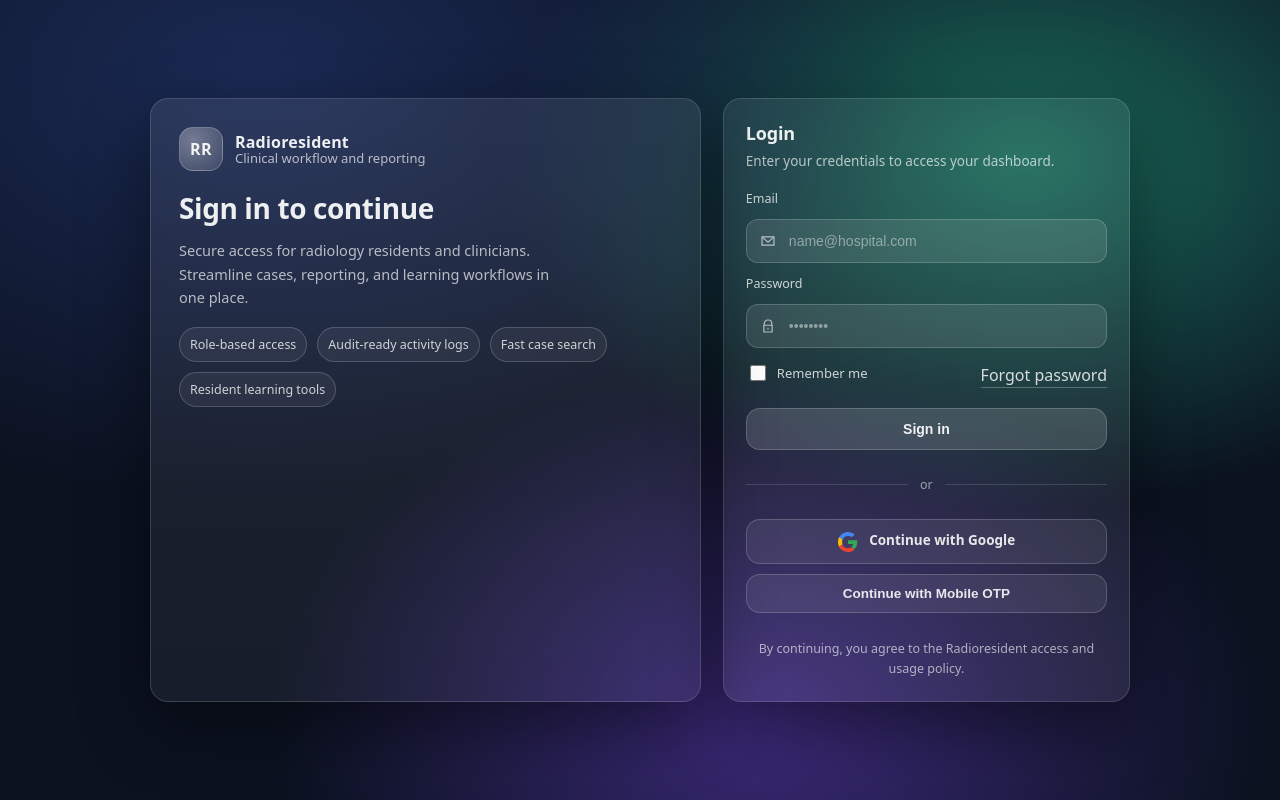
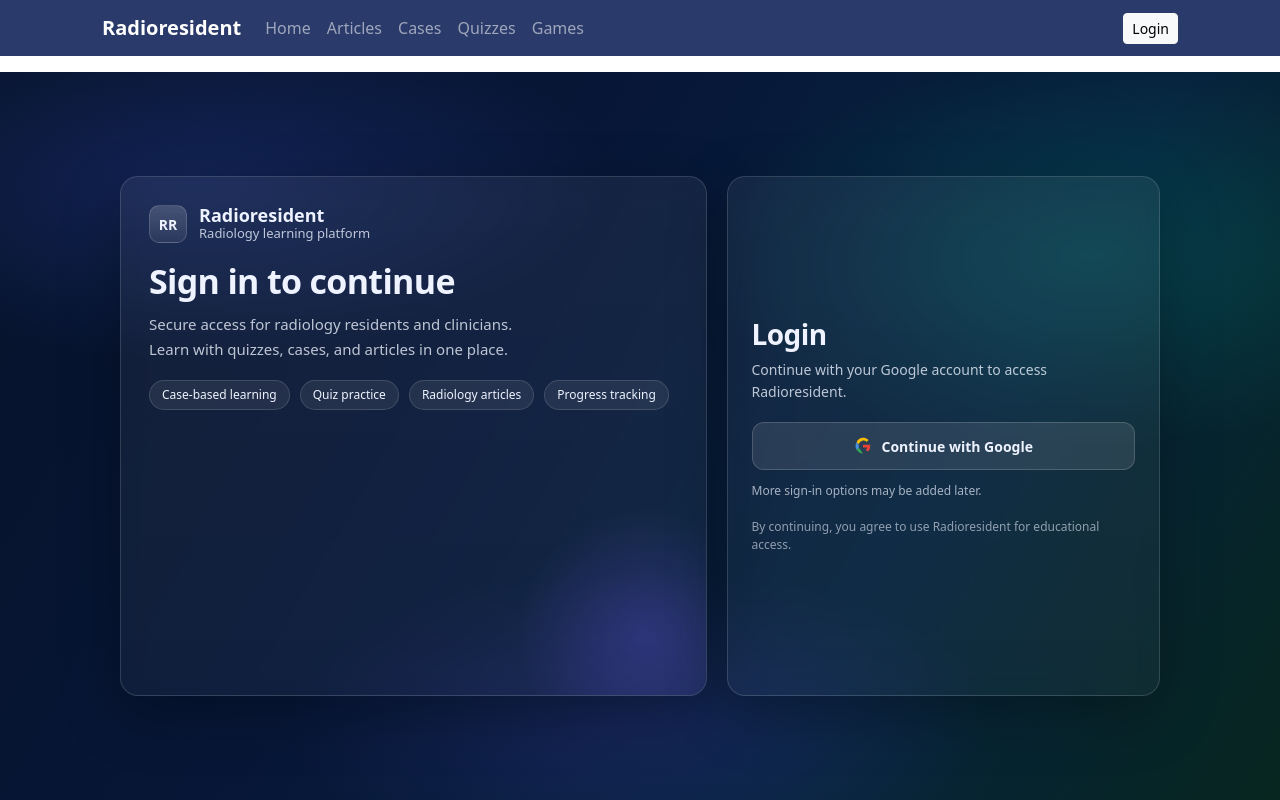
Before and after one commit to shashikantradiologist/radioresident-backend, a Flask app: page /login in a window 1280 px wide. Run offline with Flask 3, Linux system fonts and the light colour scheme.

Commit message:
refine Google-only login UI and auth redirect behavior

```diff
--- a/app/routes/auth.py
+++ b/app/routes/auth.py
@@ -1,11 +1,12 @@
 from flask import Blueprint, render_template, request, redirect, url_for, flash, current_app
 from werkzeug.security import check_password_hash
-from flask_login import login_user
+from flask_login import login_user, logout_user, login_required
 from flask_dance.contrib.google import google
-from flask_login import login_user, logout_user, login_required
+
 from app.models.user import db, User
 
 auth_bp = Blueprint("auth", __name__)
+
 
 # -------------------------
 # Email/Password Login
@@ -15,15 +16,21 @@ def login():
     if request.method == "GET":
         return render_template("auth/login.html")
 
-    # POST
     email = (request.form.get("email") or "").strip().lower()
     password = request.form.get("password") or ""
     remember = bool(request.form.get("remember"))
 
     user = User.query.filter_by(email=email).first()
 
-    # If user doesn't exist OR is a Google-only user (password_hash is None) OR wrong password
-    if (not user) or (not getattr(user, "password_hash", None)) or (not check_password_hash(user.password_hash, password)):
+    # Invalid if:
+    # - no user
+    # - Google-only user (no password_hash)
+    # - wrong password
+    if (
+        not user
+        or not getattr(user, "password_hash", None)
+        or not check_password_hash(user.password_hash, password)
+    ):
         flash("Invalid email or password", "error")
         return redirect(url_for("auth.login"))
 
@@ -31,80 +38,79 @@ def login():
     flash("Logged in!", "success")
     return redirect(url_for("public.home"))
 
+
 @auth_bp.route("/logout")
 @login_required
 def logout():
     logout_user()
     flash("Logged out.", "success")
     return redirect(url_for("public.home"))
+
+
 # -------------------------
 # Google OAuth Finalize Login (Flask-Dance)
 # -------------------------
 @auth_bp.route("/auth/after-login")
 def after_login():
-    # If token not present, start Google login
+    # If token not present, start Google login flow
     if not google.authorized:
         return redirect(url_for("google.login"))
 
+    # Fetch Google profile
     resp = google.get("/oauth2/v2/userinfo")
     if not resp.ok:
-        current_app.logger.warning("Google userinfo failed: %s %s", resp.status_code, resp.text)
+        current_app.logger.warning(
+            "Google userinfo failed: status=%s body=%s",
+            resp.status_code,
+            resp.text,
+        )
         flash("Failed to fetch Google profile.", "error")
         return redirect(url_for("auth.login"))
 
     info = resp.json()
     email = (info.get("email") or "").strip().lower()
     full_name = (info.get("name") or "").strip() or email
-    google_id = info.get("id") or info.get("sub")
+    google_id = info.get("id") or info.get("sub")  # endpoint-dependent
     avatar_url = info.get("picture")
-    info = resp.json() # depends on endpoint
 
     if not email:
         flash("Google account missing email.", "error")
         return redirect(url_for("auth.login"))
 
     try:
+        # 1) Prefer Google subject ID if model supports it
         user = None
-
-        # Prefer google_sub match if your model supports it
         if google_id and hasattr(User, "google_sub"):
             user = User.query.filter_by(google_sub=google_id).first()
 
-        # Fallback to email
+        # 2) Fallback to email
         if not user:
             user = User.query.filter_by(email=email).first()
 
-        if not user:
-            user = User(full_name=full_name, email=email)
-
-        if google_id:
-            user.google_sub = google_id
-
-        if avatar_url:
-            user.avatar_url = avatar_url
-
-        db.session.add(user)
-
-        if hasattr(user, "google_sub") and google_id:
-                user.google_sub = google_id
-
-        if hasattr(user, "auth_provider"):
-                user.auth_provider = "google"
-
-                db.session.add(user)
-        else:
-            # Keep profile updated
+        # 3) Create if not exists
+        is_new_user = user is None
+        if is_new_user:
+            # Only pass fields that definitely exist in constructor
+            user = User(email=email)
             if hasattr(user, "full_name"):
                 user.full_name = full_name
 
-            if hasattr(user, "google_sub") and google_id and not getattr(user, "google_sub", None):
-                user.google_sub = google_id
+        # 4) Keep user profile updated safely
+        if hasattr(user, "full_name") and full_name:
+            user.full_name = full_name
 
-            if hasattr(user, "auth_provider") and not getattr(user, "auth_provider", None):
-                user.auth_provider = "google"
-            if avatar_url:
-                user.avatar_url = avatar_url
-                db.session.commit()
+        if hasattr(user, "google_sub") and google_id:
+            user.google_sub = google_id
+
+        if hasattr(user, "avatar_url") and avatar_url:
+            user.avatar_url = avatar_url
+
+        if hasattr(user, "auth_provider"):
+            user.auth_provider = "google"
+
+        # 5) Persist once
+        db.session.add(user)
+        db.session.commit()
 
     except Exception:
         db.session.rollback()
@@ -112,6 +118,7 @@ def after_login():
         flash("Could not login with Google. Please try again.", "error")
         return redirect(url_for("auth.login"))
 
+    # 6) Login after successful commit
     login_user(user)
     flash("Logged in with Google!", "success")
     return redirect(url_for("public.home"))
--- a/app/templates/auth/login.html
+++ b/app/templates/auth/login.html
@@ -1,402 +1,365 @@
-<!doctype html>
-<html lang="en">
-<head>
-  <meta charset="utf-8" />
-  <meta name="viewport" content="width=device-width, initial-scale=1" />
-  <title>Radioresident — Login</title>
+{% extends "layout.html" %}
+{% block title %}Radioresident — Login{% endblock %}
 
+{% block content %}
 <style>
-    :root{
-      --bg: #0b1220;
+  :root {
+    --bg-1: #06122a;
+    --bg-2: #0d1f46;
+    --bg-3: #0d6b63;
     --card: rgba(255, 255, 255, 0.08);
-      --card-border: rgba(255, 255, 255, 0.14);
-      --text: rgba(255,255,255,0.92);
-      --muted: rgba(255,255,255,0.68);
-      --danger: #ff6b6b;
-      --focus: rgba(255,255,255,0.25);
-      --input: rgba(255,255,255,0.10);
-      --input-border: rgba(255,255,255,0.18);
-      --shadow: 0 24px 70px rgba(0,0,0,0.45);
-      --radius: 18px;
-      --radius-sm: 12px;
-      --pad: 22px;
-      --maxw: 420px;
+    --card-2: rgba(255, 255, 255, 0.06);
+    --border: rgba(255, 255, 255, 0.14);
+    --text: #eef3ff;
+    --muted: rgba(238, 243, 255, 0.78);
+    --chip: rgba(255, 255, 255, 0.07);
+    --btn: rgba(255, 255, 255, 0.10);
+    --btn-hover: rgba(255, 255, 255, 0.16);
+    --shadow: 0 18px 60px rgba(0, 0, 0, 0.28);
+    --radius-lg: 18px;
+    --radius-md: 12px;
+    --radius-pill: 999px;
   }
 
-    *{ box-sizing: border-box; }
-    html, body { height: 100%; }
-    body{
-      margin: 0;
-      font-family: ui-sans-serif, system-ui, -apple-system, Segoe UI, Roboto, Arial, "Noto Sans", "Helvetica Neue", sans-serif;
-      color: var(--text);
-      background: radial-gradient(1100px 700px at 20% 10%, #1b2a55 0%, rgba(27,42,85,0) 60%),
-                  radial-gradient(900px 600px at 80% 20%, #1a6a5a 0%, rgba(26,106,90,0) 58%),
-                  radial-gradient(900px 650px at 60% 90%, #3c2a7a 0%, rgba(60,42,122,0) 55%),
-                  var(--bg);
+  .auth-page {
+    min-height: calc(100vh - 72px);
     display: grid;
     place-items: center;
-      padding: 28px 18px;
+    padding: 32px 16px;
+    background:
+      radial-gradient(700px 300px at 15% 15%, rgba(73, 106, 255, 0.18), transparent 60%),
+      radial-gradient(650px 320px at 85% 25%, rgba(4, 210, 168, 0.16), transparent 60%),
+      radial-gradient(600px 260px at 50% 90%, rgba(112, 78, 255, 0.14), transparent 60%),
+      linear-gradient(120deg, var(--bg-1) 0%, #071738 40%, #06233d 70%, #07261f 100%);
   }
 
-    .wrap{
+  .auth-shell {
     width: 100%;
-      max-width: 980px;
+    max-width: 1040px;
     display: grid;
-      gap: 22px;
     grid-template-columns: 1.15fr 0.85fr;
+    gap: 20px;
     align-items: stretch;
   }
 
-    .brand-panel{
-      border: 1px solid var(--card-border);
-      background: linear-gradient(180deg, rgba(255,255,255,0.08), rgba(255,255,255,0.05));
-      border-radius: var(--radius);
+  .glass-card {
+    border-radius: var(--radius-lg);
+    border: 1px solid var(--border);
+    background: linear-gradient(180deg, rgba(255,255,255,0.06), rgba(255,255,255,0.04));
+    backdrop-filter: blur(10px);
+    -webkit-backdrop-filter: blur(10px);
     box-shadow: var(--shadow);
-      padding: 28px;
-      overflow: hidden;
-      position: relative;
+    color: var(--text);
   }
 
-    .brand-top{
+  .brand-panel {
+    min-height: 520px;
+    padding: 28px;
+    position: relative;
+    overflow: hidden;
+  }
+
+  .brand-panel::after {
+    content: "";
+    position: absolute;
+    width: 260px;
+    height: 260px;
+    right: -70px;
+    bottom: -70px;
+    border-radius: 50%;
+    background: radial-gradient(circle, rgba(115, 88, 255, 0.25), transparent 70%);
+    pointer-events: none;
+  }
+
+  .brand-row {
     display: flex;
     align-items: center;
     gap: 12px;
-      margin-bottom: 18px;
+    margin-bottom: 20px;
   }
 
-    .logo{
-      width: 44px;
-      height: 44px;
-      border-radius: 14px;
-      border: 1px solid rgba(255,255,255,0.22);
-      background: radial-gradient(circle at 30% 30%, rgba(255,255,255,0.35), rgba(255,255,255,0.10));
+  .brand-badge {
+    width: 38px;
+    height: 38px;
+    border-radius: 10px;
     display: grid;
     place-items: center;
-      letter-spacing: 0.4px;
     font-weight: 700;
+    font-size: 14px;
+    background: linear-gradient(180deg, rgba(255,255,255,0.18), rgba(255,255,255,0.07));
+    border: 1px solid rgba(255,255,255,0.15);
   }
 
-    .brand-title{
-      display: flex;
-      flex-direction: column;
-      line-height: 1.15;
-    }
-    .brand-title strong{ font-size: 16px; letter-spacing: 0.2px; }
-    .brand-title span{ font-size: 13px; color: var(--muted); }
-
-    .headline{
-      margin: 18px 0 12px;
-      font-size: 28px;
-      letter-spacing: -0.4px;
-    }
-    .subhead{
-      margin: 0;
-      color: var(--muted);
-      font-size: 14.5px;
-      line-height: 1.6;
-      max-width: 46ch;
+  .brand-name {
+    font-weight: 700;
+    font-size: 18px;
+    line-height: 1.1;
   }
 
-    .pill-row{
+  .brand-sub {
+    font-size: 13px;
+    color: var(--muted);
+    line-height: 1.2;
+  }
+
+  .brand-title {
+    font-size: 34px;
+    line-height: 1.1;
+    font-weight: 700;
+    margin: 0 0 12px 0;
+    letter-spacing: -0.02em;
+  }
+
+  .brand-copy {
+    margin: 0;
+    max-width: 46ch;
+    font-size: 15px;
+    line-height: 1.65;
+    color: var(--muted);
+  }
+
+  .chip-wrap {
     margin-top: 18px;
     display: flex;
     flex-wrap: wrap;
     gap: 10px;
   }
-    .pill{
-      font-size: 12.5px;
-      color: rgba(255,255,255,0.78);
-      border: 1px solid rgba(255,255,255,0.18);
-      background: rgba(255,255,255,0.06);
-      padding: 8px 10px;
-      border-radius: 999px;
+
+  .chip {
+    font-size: 12px;
+    color: var(--text);
+    border: 1px solid rgba(255,255,255,0.14);
+    background: var(--chip);
+    padding: 8px 12px;
+    border-radius: var(--radius-pill);
+    line-height: 1;
     white-space: nowrap;
   }
 
-    .card{
-      border: 1px solid var(--card-border);
-      background: rgba(255,255,255,0.07);
-      border-radius: var(--radius);
-      box-shadow: var(--shadow);
-      padding: 22px;
+  .login-card {
+    min-height: 520px;
+    padding: 24px;
+    display: flex;
+    align-items: center;
   }
 
-    .card h2{
-      margin: 0 0 6px;
-      font-size: 18px;
-      letter-spacing: -0.2px;
+  .login-inner {
+    width: 100%;
   }
-    .card p{
-      margin: 0 0 18px;
+
+  .login-title {
+    margin: 0;
+    font-size: 28px;
+    font-weight: 700;
+    color: var(--text);
+    letter-spacing: -0.02em;
+  }
+
+  .login-subtitle {
+    margin: 8px 0 20px 0;
+    font-size: 14px;
+    line-height: 1.55;
     color: var(--muted);
-      font-size: 13.5px;
+  }
+
+  .google-btn {
+    width: 100%;
+    height: 48px;
+    border-radius: 12px;
+    border: 1px solid rgba(255,255,255,0.16);
+    background: var(--btn);
+    color: var(--text);
+    text-decoration: none;
+    display: inline-flex;
+    align-items: center;
+    justify-content: center;
+    gap: 10px;
+    font-weight: 600;
+    font-size: 14px;
+    transition: background 0.18s ease, transform 0.08s ease, border-color 0.18s ease;
+  }
+
+  .google-btn:hover {
+    background: var(--btn-hover);
+    border-color: rgba(255,255,255,0.22);
+    color: var(--text);
+    text-decoration: none;
+  }
+
+  .google-btn:active {
+    transform: translateY(1px);
+  }
+
+  .google-icon {
+    width: 18px;
+    height: 18px;
+    display: inline-block;
+  }
+
+  .helper-note {
+    margin-top: 12px;
+    font-size: 12px;
+    color: rgba(238, 243, 255, 0.68);
+  }
+
+  .tiny-footer {
+    margin-top: 18px;
+    font-size: 12px;
+    color: rgba(238, 243, 255, 0.58);
+    line-height: 1.5;
+  }
+
+  .auth-alert {
+    border-radius: 10px;
+    border: 1px solid rgba(255, 120, 120, 0.25);
+    background: rgba(255, 80, 80, 0.10);
+    color: #ffd5d5;
+    padding: 10px 12px;
+    font-size: 13px;
+    margin-bottom: 14px;
+  }
+
+  @media (max-width: 767px) {
+    .auth-page {
+      min-height: calc(100vh - 64px);
+      padding: 14px;
+    }
+
+    .auth-shell {
+      grid-template-columns: 1fr;
+      gap: 14px;
+      max-width: 560px;
+    }
+
+    .brand-panel {
+      min-height: 240px;
+      padding: 16px;
+    }
+
+    .brand-row {
+      margin-bottom: 14px;
+    }
+
+    .brand-badge {
+      width: 34px;
+      height: 34px;
+      border-radius: 9px;
+      font-size: 13px;
+    }
+
+    .brand-name {
+      font-size: 16px;
+    }
+
+    .brand-sub {
+      font-size: 12px;
+    }
+
+    .brand-title {
+      font-size: 26px;
+      margin-bottom: 8px;
+    }
+
+    .brand-copy {
+      font-size: 14px;
       line-height: 1.55;
     }
 
-    .flash{
-      border: 1px solid rgba(255,255,255,0.18);
-      background: rgba(255,255,255,0.06);
-      border-radius: 14px;
-      padding: 10px 12px;
-      margin-bottom: 14px;
-      font-size: 13px;
-      color: rgba(255,255,255,0.80);
-    }
-    .flash.error{
-      border-color: rgba(255,107,107,0.35);
-      background: rgba(255,107,107,0.10);
-      color: rgba(255,255,255,0.92);
-    }
-    .flash.success{
-      border-color: rgba(110,231,183,0.35);
-      background: rgba(110,231,183,0.10);
+    .chip-wrap {
+      margin-top: 12px;
+      gap: 8px;
     }
 
-    form{ display: grid; gap: 12px; }
-
-    label{
-      font-size: 12.5px;
-      color: rgba(255,255,255,0.78);
-      display: block;
-      margin-bottom: 6px;
+    .chip {
+      font-size: 11px;
+      padding: 7px 10px;
     }
 
-    .field{
-      display: grid;
-      gap: 6px;
+    .login-card {
+      min-height: auto;
+      padding: 16px;
     }
 
-    .control{
-      display: flex;
-      align-items: center;
-      gap: 10px;
-      border: 1px solid var(--input-border);
-      background: var(--input);
-      border-radius: var(--radius-sm);
-      padding: 12px 12px;
-      transition: border-color 160ms ease, box-shadow 160ms ease, background 160ms ease;
-    }
-    .control:focus-within{
-      border-color: rgba(255,255,255,0.28);
-      box-shadow: 0 0 0 4px rgba(255,255,255,0.08);
-      background: rgba(255,255,255,0.12);
+    .login-title {
+      font-size: 22px;
     }
 
-    .icon{
-      width: 18px;
-      height: 18px;
-      opacity: 0.75;
-      flex: 0 0 auto;
+    .login-subtitle {
+      margin-top: 8px;
+      margin-bottom: 16px;
+      font-size: 13px;
     }
 
-    input{
-      width: 100%;
-      border: 0;
-      outline: none;
-      background: transparent;
-      color: var(--text);
-      font-size: 14px;
+    .google-btn {
+      height: 46px;
     }
-    input::placeholder{ color: rgba(255,255,255,0.45); }
-
-    .row{
-      display: flex;
-      align-items: center;
-      justify-content: space-between;
-      gap: 12px;
-      margin-top: 2px;
-    }
-
-    .checkbox{
-      display: inline-flex;
-      align-items: center;
-      gap: 8px;
-      font-size: 13px;
-      color: rgba(255,255,255,0.78);
-      user-select: none;
-    }
-    .checkbox input{
-      width: 16px;
-      height: 16px;
-      accent-color: rgba(255,255,255,0.85);
-    }
-
-    a{
-      color: rgba(255,255,255,0.82);
-      text-decoration: none;
-      border-bottom: 1px solid rgba(255,255,255,0.26);
-      padding-bottom: 1px;
-    }
-    a:hover{ border-bottom-color: rgba(255,255,255,0.55); }
-
-    .btn{
-      margin-top: 6px;
-      width: 100%;
-      border: 1px solid rgba(255,255,255,0.18);
-      background: rgba(255,255,255,0.14);
-      color: var(--text);
-      font-weight: 600;
-      font-size: 14px;
-      padding: 12px 14px;
-      border-radius: 14px;
-      cursor: pointer;
-      transition: transform 120ms ease, background 160ms ease, border-color 160ms ease;
-    }
-    .btn:hover{
-      background: rgba(255,255,255,0.18);
-      border-color: rgba(255,255,255,0.24);
-    }
-    .btn:active{ transform: translateY(1px); }
-
-    .divider{
-      display: grid;
-      grid-template-columns: 1fr auto 1fr;
-      align-items: center;
-      gap: 12px;
-      margin: 14px 0;
-      color: rgba(255,255,255,0.55);
-      font-size: 12.5px;
-    }
-    .divider:before, .divider:after{
-      content: "";
-      height: 1px;
-      background: rgba(255,255,255,0.14);
-    }
-
-    .oauth{
-      display: grid;
-      gap: 10px;
-    }
-    .btn-secondary{
-      width: 100%;
-      border: 1px solid rgba(255,255,255,0.18);
-      background: rgba(255,255,255,0.08);
-      color: rgba(255,255,255,0.88);
-      font-weight: 600;
-      font-size: 13.5px;
-      padding: 11px 14px;
-      border-radius: 14px;
-      cursor: pointer;
-    }
-    .btn-secondary:hover{
-      background: rgba(255,255,255,0.12);
-    }
-
-    .footer{
-      margin-top: 14px;
-      font-size: 12.5px;
-      color: rgba(255,255,255,0.62);
-      line-height: 1.6;
-      text-align: center;
-    }
-
-    /* Responsive */
-    @media (max-width: 900px){
-      .wrap{ grid-template-columns: 1fr; max-width: var(--maxw); }
-      .brand-panel{ order: 2; }
-      .card{ order: 1; }
-      .headline{ font-size: 26px; }
   }
 </style>
-</head>
 
-<body>
-  <main class="wrap">
-
-    <!-- Brand / Info panel -->
-    <section class="brand-panel" aria-label="Radioresident information">
-      <div class="brand-top">
-        <div class="logo">RR</div>
-        <div class="brand-title">
-          <strong>Radioresident</strong>
-          <span>Clinical workflow and reporting</span>
+<div class="auth-page">
+  <div class="auth-shell">
+    <!-- Left Branding Panel -->
+    <section class="glass-card brand-panel">
+      <div class="brand-row">
+        <div class="brand-badge">RR</div>
+        <div>
+          <div class="brand-name">Radioresident</div>
+          <div class="brand-sub">Radiology learning platform</div>
         </div>
       </div>
 
-      <h1 class="headline">Sign in to continue</h1>
-      <p class="subhead">
-        Secure access for radiology residents and clinicians. Streamline cases, reporting,
-        and learning workflows in one place.
+      <h1 class="brand-title">Sign in to continue</h1>
+      <p class="brand-copy">
+        Secure access for radiology residents and clinicians. Learn with quizzes,
+        cases, and articles in one place.
       </p>
 
-      <div class="pill-row" aria-label="Highlights">
-        <div class="pill">Role-based access</div>
-        <div class="pill">Audit-ready activity logs</div>
-        <div class="pill">Fast case search</div>
-        <div class="pill">Resident learning tools</div>
+      <div class="chip-wrap">
+        <span class="chip">Case-based learning</span>
+        <span class="chip">Quiz practice</span>
+        <span class="chip">Radiology articles</span>
+        <span class="chip">Progress tracking</span>
       </div>
     </section>
 
-    <!-- Login card -->
-    <section class="card" aria-label="Login form">
-      <h2>Login</h2>
-      <p>Enter your credentials to access your dashboard.</p>
+    <!-- Right Login Card -->
+    <section class="glass-card login-card">
+      <div class="login-inner">
+        <h2 class="login-title">Login</h2>
+        <p class="login-subtitle">
+          Continue with your Google account to access Radioresident.
+        </p>
 
-      {# Flask flash messages #}
+        {# Optional inline flash display just for auth page #}
         {% with messages = get_flashed_messages(with_categories=true) %}
           {% if messages %}
             {% for category, message in messages %}
-            <div class="flash {{ category }}">{{ message }}</div>
+              {% if category in ["error", "danger"] %}
+                <div class="auth-alert">{{ message }}</div>
+              {% endif %}
             {% endfor %}
           {% endif %}
         {% endwith %}
 
-      <form method="post" action="{{ url_for('auth.login') }}" novalidate>
-        {# If you later add CSRF (Flask-WTF), include: {{ form.csrf_token }} #}
+        <a class="google-btn" href="{{ url_for('google.login') }}">
+          <svg class="google-icon" viewBox="0 0 24 24" aria-hidden="true">
+            <path fill="#EA4335" d="M12 10.2v3.9h5.5c-.2 1.2-.9 2.2-1.9 2.9l3.1 2.4c1.8-1.7 2.9-4.1 2.9-7 0-.7-.1-1.5-.2-2.2H12z"/>
+            <path fill="#34A853" d="M6.5 14.3l-.7.6-2.4 1.9C4.9 20 8.2 22 12 22c2.7 0 5- .9 6.7-2.6l-3.1-2.4c-.9.6-2 .9-3.6.9-2.8 0-5.1-1.9-5.9-4.4z"/>
+            <path fill="#4A90E2" d="M3.4 7.1C2.5 8.8 2 10.3 2 12s.5 3.2 1.4 4.9c0 0 3.1-2.4 3.1-2.5-.2-.6-.3-1.2-.3-1.9s.1-1.3.3-1.9L3.4 7.1z"/>
+            <path fill="#FBBC05" d="M12 4.8c1.9 0 3.5.6 4.8 1.8l2.6-2.6C17 1.8 14.7 1 12 1 8.2 1 4.9 3 3.4 7.1l3.1 2.5c.8-2.5 3.1-4.4 5.5-4.8z"/>
+          </svg>
+          Continue with Google
+        </a>
 
-        <div class="field">
-          <label for="email">Email</label>
-          <div class="control">
-            <!-- mail icon -->
-            <svg class="icon" viewBox="0 0 24 24" fill="none" aria-hidden="true">
-              <path d="M4 6.5h16v11H4v-11Z" stroke="currentColor" stroke-width="1.6" opacity=".9"/>
-              <path d="m5 7.5 7 6 7-6" stroke="currentColor" stroke-width="1.6" opacity=".9"/>
-            </svg>
-            <input id="email" name="email" type="email" placeholder="name@hospital.com" autocomplete="username" required />
+        <div class="helper-note">
+          More sign-in options may be added later.
+        </div>
+
+        <div class="tiny-footer">
+          By continuing, you agree to use Radioresident for educational access.
         </div>
       </div>
-
-        <div class="field">
-          <label for="password">Password</label>
-          <div class="control">
-            <!-- lock icon -->
-            <svg class="icon" viewBox="0 0 24 24" fill="none" aria-hidden="true">
-              <path d="M7 11V8.8C7 6.15 9.05 4 11.6 4h.8C14.95 4 17 6.15 17 8.8V11"
-                    stroke="currentColor" stroke-width="1.6" opacity=".9"/>
-              <path d="M6.5 11h11v9h-11v-9Z" stroke="currentColor" stroke-width="1.6" opacity=".9"/>
-              <path d="M12 14.2v2.6" stroke="currentColor" stroke-width="1.6" opacity=".9"/>
-            </svg>
-            <input id="password" name="password" type="password" placeholder="••••••••" autocomplete="current-password" required />
+    </section>
   </div>
 </div>
-
-        <div class="row">
-          <label class="checkbox">
-            <input type="checkbox" name="remember" />
-            <span>Remember me</span>
-          </label>
-
-          <a href="#" aria-label="Forgot password">Forgot password</a>
-        </div>
-
-        <button class="btn" type="submit">Sign in</button>
-
-        <div class="divider">or</div>
-
-
-        <div class="oauth">
-          <a class="btn-secondary" href="{{ url_for('google.login') }}" style="display:block;text-align:center;text-decoration:none;">
-            <svg style="vertical-align:middle;margin-right:8px;" width="20" height="20" viewBox="0 0 48 48"><g><path fill="#4285F4" d="M24 9.5c3.54 0 6.7 1.22 9.19 3.22l6.85-6.85C35.82 2.36 30.28 0 24 0 14.82 0 6.73 5.48 2.69 13.44l7.98 6.2C12.13 13.13 17.62 9.5 24 9.5z"/><path fill="#34A853" d="M46.1 24.55c0-1.64-.15-3.22-.42-4.74H24v9.01h12.42c-.54 2.9-2.18 5.36-4.65 7.01l7.19 5.6C43.98 37.13 46.1 31.3 46.1 24.55z"/><path fill="#FBBC05" d="M10.67 28.65c-1.13-3.36-1.13-6.99 0-10.35l-7.98-6.2C.9 16.36 0 20.06 0 24s.9 7.64 2.69 11.9l7.98-6.2z"/><path fill="#EA4335" d="M24 48c6.28 0 11.56-2.08 15.41-5.66l-7.19-5.6c-2.01 1.35-4.59 2.16-8.22 2.16-6.38 0-11.87-3.63-14.33-8.89l-7.98 6.2C6.73 42.52 14.82 48 24 48z"/><path fill="none" d="M0 0h48v48H0z"/></g></svg>
-            Continue with Google
-          </a>
-          <button class="btn-secondary" type="button">Continue with Mobile OTP</button>
-        </div>
-
-        <div class="footer">
-          By continuing, you agree to the Radioresident access and usage policy.
-        </div>
-      </form>
-    </section>
-  </main>
-</body>
-</html>
+{% endblock %}
```
Lines whose indentation alone changed are shown as unchanged.
